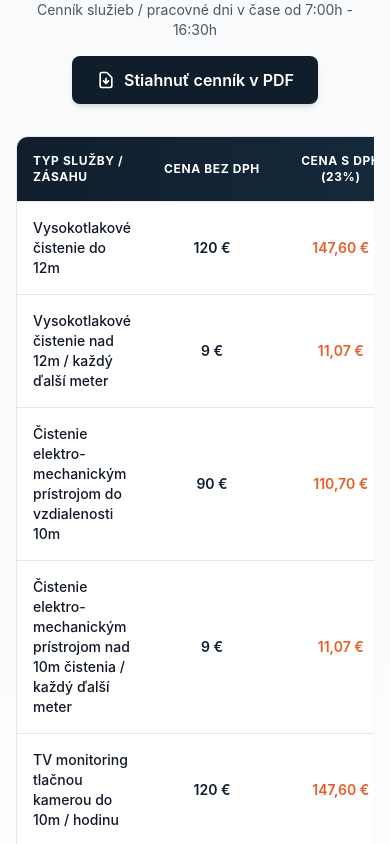
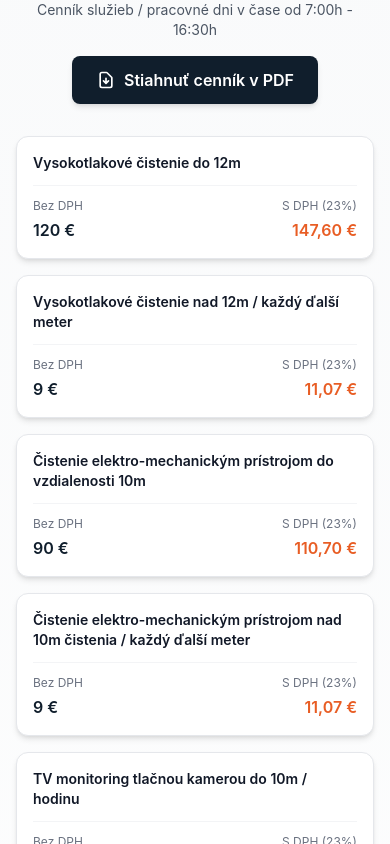
Before and after one commit to kubmir/landing-page-odpady, a Next.js app: page / in a window 390 px wide. Shown: the part 2520-3364 px from the top of the page. Built offline with nearby package versions, Linux system fonts and the light colour scheme.

Commit message:
feat: better mobile design for price list

```diff
--- a/components/PriceList.tsx
+++ b/components/PriceList.tsx
@@ -95,27 +95,55 @@ export default function PriceList() {
         </ScrollReveal>
 
         <ScrollReveal delay={100}>
-          <div className="overflow-x-auto">
-            <div className="inline-block min-w-full align-middle">
+          {/* Mobile Card Layout */}
+          <div className="block md:hidden space-y-4">
+            {prices.map((item, index) => (
+              <div
+                key={index}
+                className="bg-white rounded-xl shadow-md border border-gray-200 p-4 hover:shadow-lg transition-shadow duration-200"
+              >
+                <h3 className="text-sm font-semibold text-gray-900 mb-3">
+                  {item.service}
+                </h3>
+                <div className="flex justify-between items-center pt-3 border-t border-gray-100">
+                  <div className="flex-1">
+                    <p className="text-xs text-gray-500 mb-1">Bez DPH</p>
+                    <p className="text-base font-semibold text-brand-dark-blue">
+                      {item.priceWithoutVat}
+                    </p>
+                  </div>
+                  <div className="flex-1 text-right">
+                    <p className="text-xs text-gray-500 mb-1">S DPH (23%)</p>
+                    <p className="text-base font-semibold text-brand-orange">
+                      {item.priceWithVat}
+                    </p>
+                  </div>
+                </div>
+              </div>
+            ))}
+          </div>
+
+          {/* Desktop Table Layout */}
+          <div className="hidden md:block">
             <div className="overflow-hidden shadow-lg rounded-xl border border-gray-200">
-                <table className="min-w-full divide-y divide-gray-200 bg-white">
+              <table className="w-full divide-y divide-gray-200 bg-white">
                 <thead className="bg-gradient-to-r from-brand-dark-blue to-[#152a3d]">
                   <tr>
                     <th
                       scope="col"
-                        className="px-4 sm:px-6 py-4 text-left text-xs sm:text-sm font-bold text-white uppercase tracking-wider"
+                      className="px-6 py-4 text-left text-sm font-bold text-white uppercase tracking-wider"
                     >
                       Typ služby / zásahu
                     </th>
                     <th
                       scope="col"
-                        className="px-4 sm:px-6 py-4 text-center text-xs sm:text-sm font-bold text-white uppercase tracking-wider"
+                      className="px-6 py-4 text-center text-sm font-bold text-white uppercase tracking-wider"
                     >
                       Cena bez DPH
                     </th>
                     <th
                       scope="col"
-                        className="px-4 sm:px-6 py-4 text-center text-xs sm:text-sm font-bold text-white uppercase tracking-wider"
+                      className="px-6 py-4 text-center text-sm font-bold text-white uppercase tracking-wider"
                     >
                       Cena s DPH (23%)
                     </th>
@@ -127,20 +155,19 @@ export default function PriceList() {
                       key={index}
                       className="hover:bg-gray-50 transition-colors duration-200"
                     >
-                        <td className="px-4 sm:px-6 py-4 text-sm sm:text-base text-gray-900 font-medium">
+                      <td className="px-6 py-4 text-base text-gray-900 font-medium">
                         {item.service}
                       </td>
-                        <td className="px-4 sm:px-6 py-4 whitespace-nowrap text-center text-sm sm:text-base text-brand-dark-blue font-semibold">
+                      <td className="px-6 py-4 whitespace-nowrap text-center text-base text-brand-dark-blue font-semibold">
                         {item.priceWithoutVat}
                       </td>
-                        <td className="px-4 sm:px-6 py-4 whitespace-nowrap text-center text-sm sm:text-base text-brand-orange font-semibold">
+                      <td className="px-6 py-4 whitespace-nowrap text-center text-base text-brand-orange font-semibold">
                         {item.priceWithVat}
                       </td>
                     </tr>
                   ))}
                 </tbody>
               </table>
-              </div>
             </div>
           </div>
 
```
Lines whose indentation alone changed are shown as unchanged.
